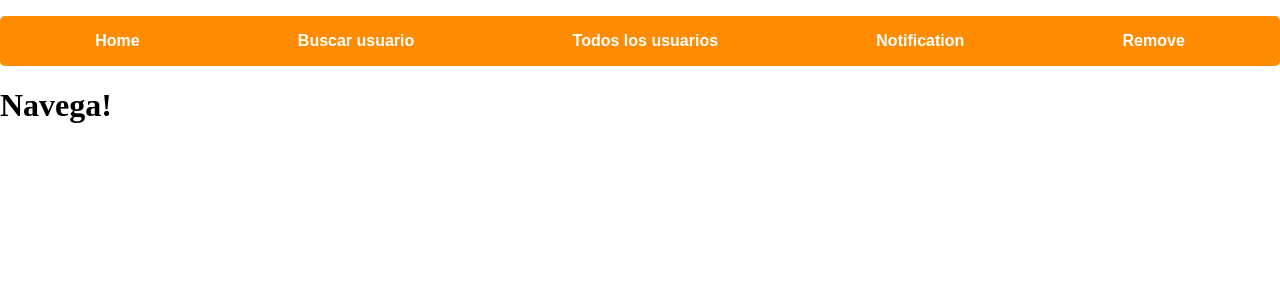
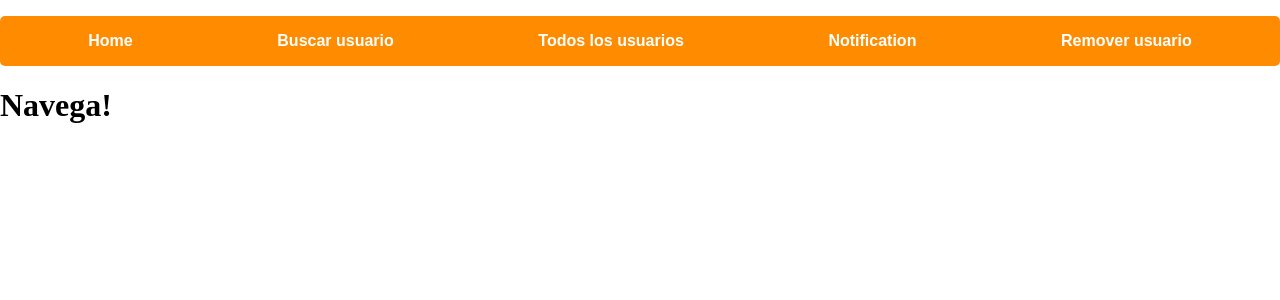
Before and after one commit to jeremiasramirez/gestor---angularJS, a PHP site: page / in a window 1280 px wide. Shown: the top 300 px of the page. Run offline with PHP 8.4, Linux system fonts and the light colour scheme; some libraries are stand-ins or nearby versions.

Commit message:
Agregando navegacion faltante de remover elemmentos

```diff
--- a/index.php
+++ b/index.php
@@ -5,7 +5,7 @@
 	<meta charset="UTF-8">
 
 	<!-- title of page -->
-	<title>System of routes</title>
+	<title>Static Gestor</title>
 
 	<!-- viewport mobile -->
 	<meta name="viewport" content="width=device-width, user-scalable=no, initial-scale=1.0, maximum-scale=1.0, minimum-scale=1.0">
@@ -45,7 +45,7 @@
 			<li class="list--item"><a href="#!/buscar">Buscar usuario</a></li>
 			<li class="list--item"><a href="#!/todos">Todos los usuarios</a></li>
 			<li class="list--item"><a href="#!/notification">Notification</a></li>
-			<li class="list--item"><a href="#!/delete">Remove</a></li>
+			<li class="list--item"><a href="#!/remover">Remover usuario</a></li>
 
 
 		</ul>
--- a/partials/buscar.html
+++ b/partials/buscar.html
@@ -1,4 +1,4 @@
-<h1 class="btn--rm large">Buscar usuarios</h1>
+<h1 class="btn--rm large">Buscar</h1>
 
 
 <!-- form -->
--- a/partials/delete.html
+++ /dev/null
@@ -1 +0,0 @@
-<h1>Delete a element</h1>
--- a/partials/notification.html
+++ b/partials/notification.html
@@ -1,4 +1 @@
-<h1 class="alert--success large">Notification</h1>
-<div >
-	<h1>{{name}}</h1>
-</div>
+<h1 class="btn--add large">No tienes notification</h1>
--- a/partials/todos.html
+++ b/partials/todos.html
@@ -1,10 +1,14 @@
-<h1 class="btn--yes large" >Todos los perfiles</h1>
+<h1 class="btn--yes large" >Usuarios</h1>
 <hr>
 
 <br>
 <br>
 <br>
+
+
+
 <!-- shows perfiles -->
+
 <div>
 	<p ng-repeat="alls in all | filter:search" class="alert--chargin large">{{alls}}</p>
 </div>
--- a/public/js/config.js
+++ b/public/js/config.js
@@ -41,8 +41,9 @@ path.config(function($routeProvider){
 	routing delete
 
 */
- 		.when("/delete", {
- 			templateUrl: "partials/delete.html"
+ 		.when("/remover", {
+ 			templateUrl: "partials/remover.html",
+ 			controller: "remover"
  		})
 
 
@@ -52,8 +53,7 @@ path.config(function($routeProvider){
 
 */
  		.when("/notification", {
- 			templateUrl: "partials/notification.html",
- 			controller: "notification"
+ 			templateUrl: "partials/notification.html"
  		})
 
 /*
@@ -100,3 +100,20 @@ path.controller("todos", ["$scope", function($scope){
 	];
 
 }])
+
+
+
+
+/*
+
+	controller - remover
+
+*/
+path.controller("remover", ["$scope", function($scope){
+
+	$scope.rm = ["Luis", "Fernando", "Miguel", "Daniel", "Jeremias", "Jonathan" , "Jonatan",
+		"Pilar", "Danna" , "Melvin", "Lucia" , "Teresa", "Brenda" ,"Frank", "Franco", "Berenice",
+		"Brandon", "Boli", "Pirulo", "Mateo", "Maria", "Rosa", "Ronnie", "Rainer", "Randy"
+	];
+
+}])
```
Also changed, not shown: partials/remover.html (added, +26 -0 lines).
